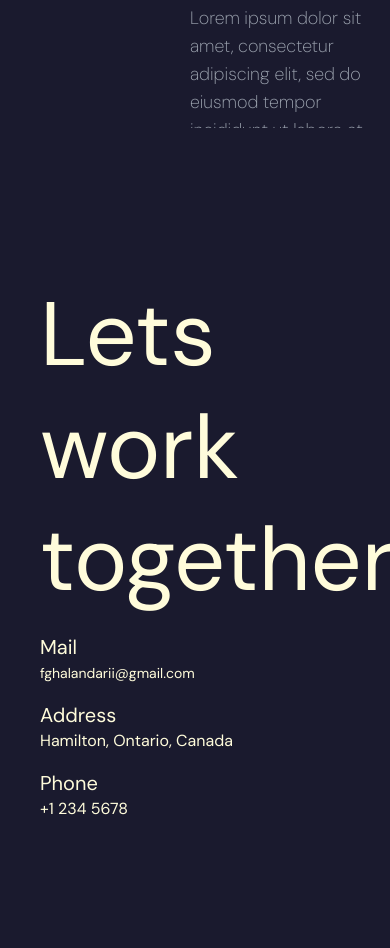
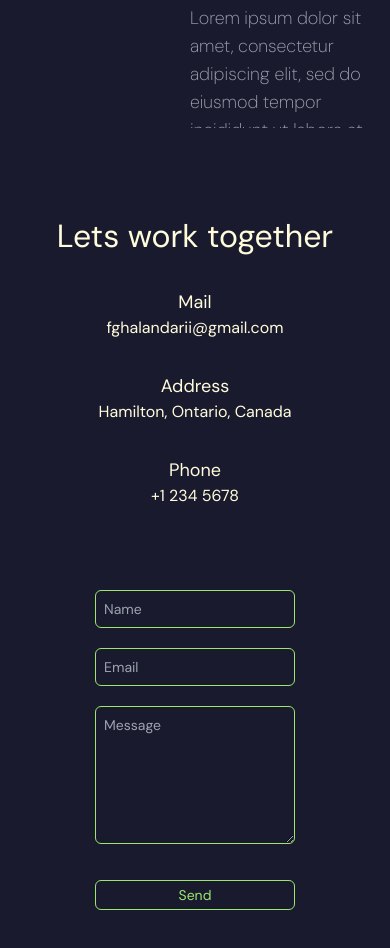
Before and after one commit to FatemeGhalandari/fatemeghalandari.github.io, a React (Vite) app: page / in a window 390 px wide. Shown: the part 6800-7748 px from the top of the page. Built offline with nearby package versions, Linux system fonts and the light colour scheme.

Commit message:
style: Update css and make responsive

```diff
--- a/src/components/Contact.jsx
+++ b/src/components/Contact.jsx
@@ -31,9 +31,9 @@ const Contact = () => {
         publicKey: "dpph44jk0hx9XRUTw",
       })
       .then(
-        (success) => {
+        (result) => {
           setSuccess(true);
-          console.log(success);
+          console.log(result);
         },
         (error) => {
           setError(true);
@@ -44,33 +44,36 @@ const Contact = () => {
 
   return (
     <motion.div
-      className="h-full max-w-[1366px] mx-auto flex flex-row items-center justify-between gap-10 p-10"
+      className="h-full max-w-[1366px] mx-auto flex sm:flex-row flex-col w-[100%] items-center sm:gap-10 gap-0 sm:p-10 p-2"
       variants={variants}
       initial="initial"
       whileInView="animate"
     >
       <motion.div
-        className="flex-1 flex flex-col gap-4 items-start justify-start"
+        className="flex-1 flex flex-col sm:gap-4 gap-8 sm:pt-0 pt-20 sm:items-start items-center sm:text-start text-center justify-start"
         variants={variants}
       >
-        <motion.h1 className="text-[90px] leading-tight" variants={variants}>
-          Lets work <br /> together
+        <motion.h1
+          className="sm:text-[90px] text-[32px] leading-tight"
+          variants={variants}
+        >
+          Lets work <br className="sm:block hidden" /> together
         </motion.h1>
         <motion.div className="item" variants={variants}>
-          <h2 className="text-xl">Mail</h2>
-          <span className="text-sm">fghalandarii@gmail.com</span>
+          <h2 className="sm:text-xl text-lg">Mail</h2>
+          <span className="text-base">fghalandarii@gmail.com</span>
         </motion.div>
         <motion.div className="item" variants={variants}>
-          <h2 className="text-xl">Address</h2>
+          <h2 className="sm:text-xl text-lg">Address</h2>
           <span className="text-base">Hamilton, Ontario, Canada</span>
         </motion.div>
         <motion.div className="item" variants={variants}>
-          <h2 className="text-xl">Phone</h2>
+          <h2 className="sm:text-xl text-lg">Phone</h2>
           <span className="text-base">+1 234 5678</span>
         </motion.div>
       </motion.div>
       <motion.div
-        className="flex-1 flex flex-col gap-10 relative pt-12"
+        className="flex-1 flex flex-col gap-10 relative"
         variants={variants}
       >
         <motion.div
@@ -79,7 +82,10 @@ const Contact = () => {
           whileInView={{ opacity: 0 }}
           transition={{ duration: 1, delay: 3 }}
         >
-          <svg height="450px" width="450px" viewBox="0 0 473.806 473.806">
+          <svg
+            className="sm:h-[450px] sm:w-[450px] h-[200px] w-[200px]"
+            viewBox="0 0 473.806 473.806"
+          >
             <motion.path
               strokeWidth={2}
               initial={{ pathLength: 0 }}
@@ -123,7 +129,7 @@ const Contact = () => {
           </svg>
         </motion.div>
         <motion.form
-          className="flex flex-col gap-5"
+          className="flex flex-col gap-5 w-[100%]"
           ref={ref}
           onSubmit={sendEmail}
           initial={{ opacity: 0 }}
@@ -131,27 +137,27 @@ const Contact = () => {
           transition={{ duration: 1, delay: 4 }}
         >
           <input
-            className="p-3 border-[1px] border-solid border-[#9be76e] rounded-md bg-transparent text-white"
+            className="sm:p-3 p-2 sm:text-base text-sm border-[1px] border-solid border-[#9be76e] rounded-md bg-transparent text-white"
             required
             type="text"
             placeholder="Name"
             name="name"
           />
           <input
-            className="p-3 border-[1px] border-solid border-[#9be76e] rounded-md bg-transparent text-white"
+            className="sm:p-3 p-2 sm:text-base text-sm border-[1px] border-solid border-[#9be76e] rounded-md bg-transparent text-white"
             required
             type="email"
             placeholder="Email"
             name="email"
           />
           <textarea
-            className="p-3 border-[1px] border-solid border-[#9be76e] rounded-md bg-transparent text-white"
-            rows={8}
+            className="sm:p-3 p-2 sm:text-base text-sm border-[1px] border-solid border-[#9be76e] rounded-md bg-transparent text-white"
+            rows={6}
             placeholder="Message"
             name="message"
           />
           <button
-            className="p-2 w-[200px] border-[1px] rounded-md border-[#9be76e] text-[#9be76e] hover:bg-[#9be76e] hover:text-[#1a1a2e] transition duration-300 ease-in-out"
+            className="sm:p-2 p-1 mt-4 sm:text-base text-sm w-[200px] border-[1px] rounded-md border-[#9be76e] text-[#9be76e] hover:bg-[#9be76e] hover:text-[#1a1a2e] transition duration-300 ease-in-out"
             type="submit"
           >
             Send
```
Lines whose indentation alone changed are shown as unchanged.
